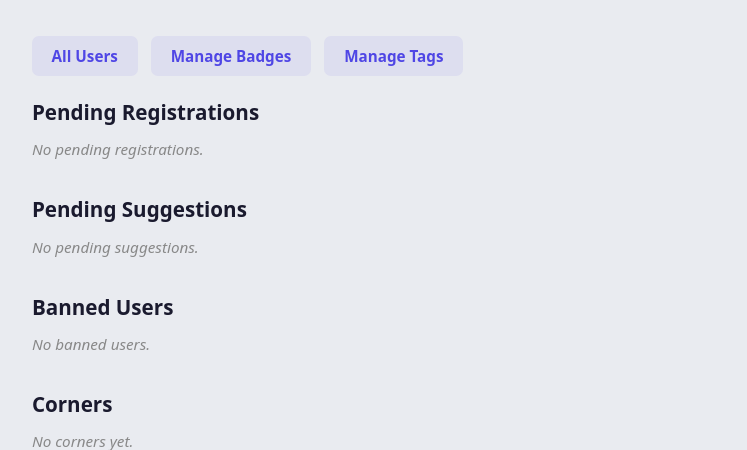
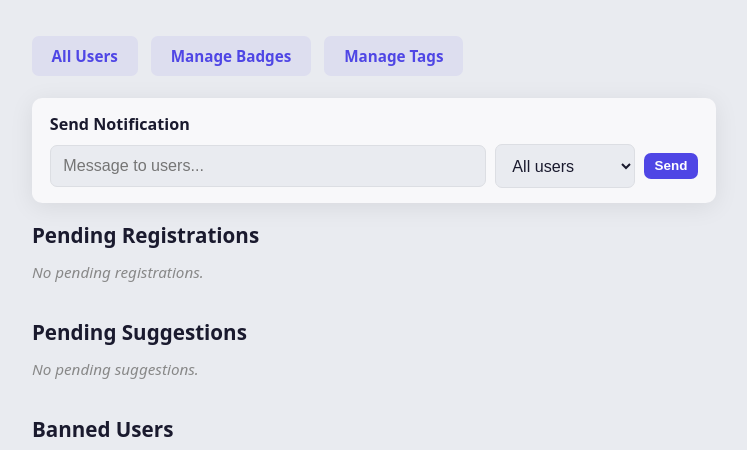
Before and after one commit to SinNerf/InnerCircle, a FastAPI app: template app/templates/admin.html in a window 1280 px wide. Shown: the part 60-510 px from the top of the page, without its empty margins (266-1013 px from the left). Run offline with FastAPI, Linux system fonts and the light colour scheme; the template is opened without the code that fills it, so the values that code supplies are empty.

Commit message:
added new options to keep corners orginized

```diff
--- a/app/main.py
+++ b/app/main.py
@@ -64,6 +64,11 @@ async def lifespan(_app: FastAPI):
             pass
         try:
             conn.execute(sa_text("ALTER TABLE corner ADD COLUMN is_external BOOLEAN DEFAULT 0"))
+            conn.commit()
+        except Exception:
+            pass
+        try:
+            conn.execute(sa_text("ALTER TABLE corner ADD COLUMN is_hidden BOOLEAN DEFAULT 0"))
             conn.commit()
         except Exception:
             pass
@@ -663,8 +668,14 @@ def corners(
     request: Request, q: str | None = Query(default=None),
     user: User = Depends(get_current_user), session: Session = Depends(get_session),
 ):
-    channels = session.exec(select(Corner).order_by(Corner.created_at)).all()
-    externals = session.exec(select(Corner).where(Corner.is_external == True).order_by(Corner.created_at)).all()
+    if has_privilege(user, "admin"):
+        channels = session.exec(select(Corner).order_by(Corner.created_at)).all()
+        externals = session.exec(select(Corner).where(Corner.is_external == True).order_by(Corner.created_at)).all()
+    else:
+        channels = session.exec(select(Corner).where(Corner.is_hidden == False).order_by(Corner.created_at)).all()
+        externals = session.exec(
+            select(Corner).where(Corner.is_external == True, Corner.is_hidden == False).order_by(Corner.created_at)
+        ).all()
     saved_external_ids = {
         sub.corner_id for sub in session.exec(
             select(UserCornerSubscription).where(UserCornerSubscription.user_id == user.id)
@@ -723,6 +734,8 @@ def library(
 ):
     books = session.exec(select(Book).order_by(Book.created_at.desc())).all()
     library_corner = session.exec(select(Corner).where(Corner.slug == "library")).first()
+    if library_corner and library_corner.is_hidden and not has_privilege(user, "admin"):
+        raise HTTPException(status_code=404)
     available_tags = _available_tags_for_corner(session, library_corner.id if library_corner else None)
     can_view_18plus = _user_can_view_18plus(session, user)
     book_ids = [b.id for b in books if b.id is not None]
@@ -877,9 +890,11 @@ def suggestions_list(
     request: Request, sort: str = Query("new"), tab: str = Query("open"), tag: str | None = Query(default=None),
     user: User = Depends(get_current_user), session: Session = Depends(get_session),
 ):
+    suggestion_corner = session.exec(select(Corner).where(Corner.slug == "suggestions")).first()
+    if suggestion_corner and suggestion_corner.is_hidden and not has_privilege(user, "admin"):
+        raise HTTPException(status_code=404)
     is_approved = tab == "approved"
     items = session.exec(select(Suggestion).where(Suggestion.is_approved == is_approved)).all()
-    suggestion_corner = session.exec(select(Corner).where(Corner.slug == "suggestions")).first()
     available_tags = _available_tags_for_corner(session, suggestion_corner.id if suggestion_corner else None)
     can_view_18plus = _user_can_view_18plus(session, user)
     suggestion_ids = [s.id for s in items if s.id is not None]
@@ -1051,6 +1066,8 @@ def generic_corner_list(
 ):
     corner = session.exec(select(Corner).where(Corner.slug == slug)).first()
     if not corner:
+        raise HTTPException(status_code=404)
+    if corner.is_hidden and not has_privilege(user, "admin"):
         raise HTTPException(status_code=404)
 
     if corner.template_type == "suggestions":
@@ -1760,6 +1777,32 @@ def send_notification(user_id: int, message: str = Form(..., min_length=1, max_l
     return RedirectResponse(url=f"/user/{u.username}", status_code=status.HTTP_303_SEE_OTHER)
 
 
+@app.post("/admin/notify/broadcast")
+def send_notification_broadcast(
+    message: str = Form(..., min_length=1, max_length=500),
+    target: str = Form("all"),
+    rank: int = Form(1),
+    admin: User = Depends(get_current_admin),
+    session: Session = Depends(get_session),
+):
+    clean = message.strip()
+    recipients = session.exec(select(User).where(User.is_active == True, User.is_deleted == False)).all()
+    if target == "rank":
+        recipients = [u for u in recipients if u.rank == rank]
+    for recipient in recipients:
+        session.add(Notification(user_id=recipient.id, message=clean))
+    _log_privilege_use(
+        session,
+        admin,
+        "admin",
+        "broadcast_notification",
+        location="/admin",
+        details=f"target={target}; rank={rank if target == 'rank' else '-'}; recipients={len(recipients)}; message={clean}",
+    )
+    session.commit()
+    return RedirectResponse(url="/admin", status_code=status.HTTP_303_SEE_OTHER)
+
+
 @app.post("/admin/corner")
 def create_corner(
     name: str = Form(..., min_length=1, max_length=100),
@@ -1801,8 +1844,6 @@ def delete_corner(
     corner = session.get(Corner, corner_id)
     if not corner:
         raise HTTPException(status_code=404)
-    if corner.slug in RESERVED_SLUGS:
-        raise HTTPException(status_code=400, detail="Cannot delete a reserved corner")
     _log_privilege_use(
         session,
         admin,
@@ -1812,6 +1853,29 @@ def delete_corner(
         details=f"corner={corner.name}; slug={corner.slug}",
     )
     _exec_delete_corner(session, {"corner_id": corner_id})
+    session.commit()
+    return RedirectResponse(url="/admin", status_code=status.HTTP_303_SEE_OTHER)
+
+
+@app.post("/admin/corner/{corner_id}/toggle-hidden")
+def toggle_corner_hidden(
+    corner_id: int,
+    admin: User = Depends(get_current_admin),
+    session: Session = Depends(get_session),
+):
+    corner = session.get(Corner, corner_id)
+    if not corner:
+        raise HTTPException(status_code=404)
+    corner.is_hidden = not corner.is_hidden
+    session.add(corner)
+    _log_privilege_use(
+        session,
+        admin,
+        "admin",
+        "toggle_corner_hidden",
+        location="/admin",
+        details=f"corner={corner.name}; slug={corner.slug}; hidden={corner.is_hidden}",
+    )
     session.commit()
     return RedirectResponse(url="/admin", status_code=status.HTTP_303_SEE_OTHER)
 
--- a/app/models.py
+++ b/app/models.py
@@ -139,6 +139,7 @@ class Corner(SQLModel, table=True):
     description: str = Field(default="", max_length=300)
     template_type: str = Field(default="library", max_length=20)
     is_external: bool = Field(default=False)
+    is_hidden: bool = Field(default=False)
     created_at: datetime = Field(default_factory=lambda: datetime.now(timezone.utc))
 
 
--- a/app/templates/admin.html
+++ b/app/templates/admin.html
@@ -24,6 +24,10 @@
 .add-corner-form input, .add-corner-form select { margin-bottom: 0; }
 .add-corner-form .inline-group { display: flex; gap: .5rem; }
 .add-corner-form .inline-group > * { flex: 1; min-width: 0; }
+.broadcast-form { background: var(--bg-card); border-radius: 10px; box-shadow: var(--shadow); padding: .85rem 1rem; margin-bottom: 1rem; }
+.broadcast-form .line { display:flex; gap:.5rem; align-items:center; flex-wrap:wrap; }
+.broadcast-form input[type="text"] { margin:0; flex:1; min-width:220px; }
+.broadcast-form select, .broadcast-form input[type="number"] { margin:0; width:auto; min-width:110px; }
 {% endblock %}
 
 {% block body %}
@@ -36,6 +40,21 @@
     <a href="/admin/users" class="btn btn-ghost">All Users</a>
     <a href="/admin/badges" class="btn btn-ghost">Manage Badges</a>
     <a href="/admin/tags" class="btn btn-ghost">Manage Tags</a>
+  </div>
+
+  <div class="broadcast-form">
+    <div style="font-weight:600; font-size:.9rem; margin-bottom:.5rem;">Send Notification</div>
+    <form method="post" action="/admin/notify/broadcast" class="line">
+      <input type="text" name="message" maxlength="500" required placeholder="Message to users...">
+      <select name="target" id="notify-target" onchange="document.getElementById('notify-rank-wrap').style.display = this.value === 'rank' ? 'block' : 'none';">
+        <option value="all">All users</option>
+        <option value="rank">Specific rank</option>
+      </select>
+      <span id="notify-rank-wrap" style="display:none;">
+        <input type="number" name="rank" min="1" max="12" value="1">
+      </span>
+      <button class="btn btn-primary btn-sm" type="submit">Send</button>
+    </form>
   </div>
 
   {% if user.rank >= 12 and pending_actions %}
@@ -148,13 +167,14 @@
         <span class="c-icon">{{ c.icon }}</span>
         <div class="c-info">
           <div class="c-name">{{ c.name }}</div>
-          <div class="c-meta">/corners/{{ c.slug }} &middot; {{ c.template_type }}-style{% if c.is_external %} &middot; External ({{ external_counts[c.id] if c.id in external_counts else 0 }} users){% endif %}</div>
+          <div class="c-meta">/corners/{{ c.slug }} &middot; {{ c.template_type }}-style{% if c.is_external %} &middot; External ({{ external_counts[c.id] if c.id in external_counts else 0 }} users){% endif %}{% if c.is_hidden %} &middot; Hidden{% endif %}</div>
         </div>
-        {% if c.slug != 'library' and c.slug != 'suggestions' %}
-          <form method="post" action="/admin/corner/{{ c.id }}/delete" style="margin:0;">
-            <button class="btn btn-danger btn-sm" type="submit" onclick="return confirm('Delete this corner permanently?')">Delete</button>
-          </form>
-        {% endif %}
+        <form method="post" action="/admin/corner/{{ c.id }}/toggle-hidden" style="margin:0;">
+          <button class="btn btn-ghost btn-sm" type="submit">{{ 'Unhide' if c.is_hidden else 'Hide' }}</button>
+        </form>
+        <form method="post" action="/admin/corner/{{ c.id }}/delete" style="margin:0;">
+          <button class="btn btn-danger btn-sm" type="submit" onclick="return confirm('Delete this corner permanently?')">Delete</button>
+        </form>
       </div>
       {% endfor %}
     </div>
```
Also changed, not shown: app/templates/user_profile.html (+19 -17 lines).
